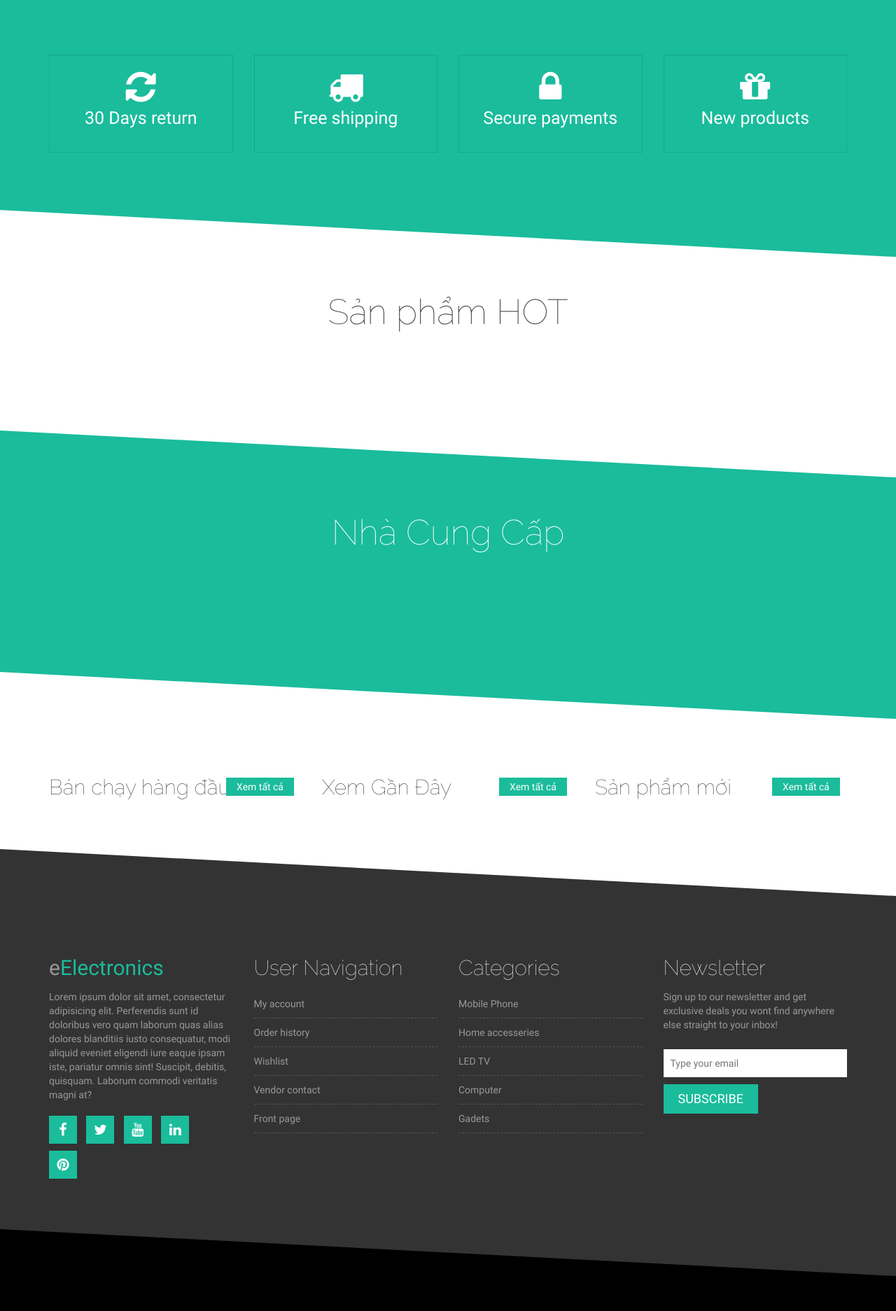
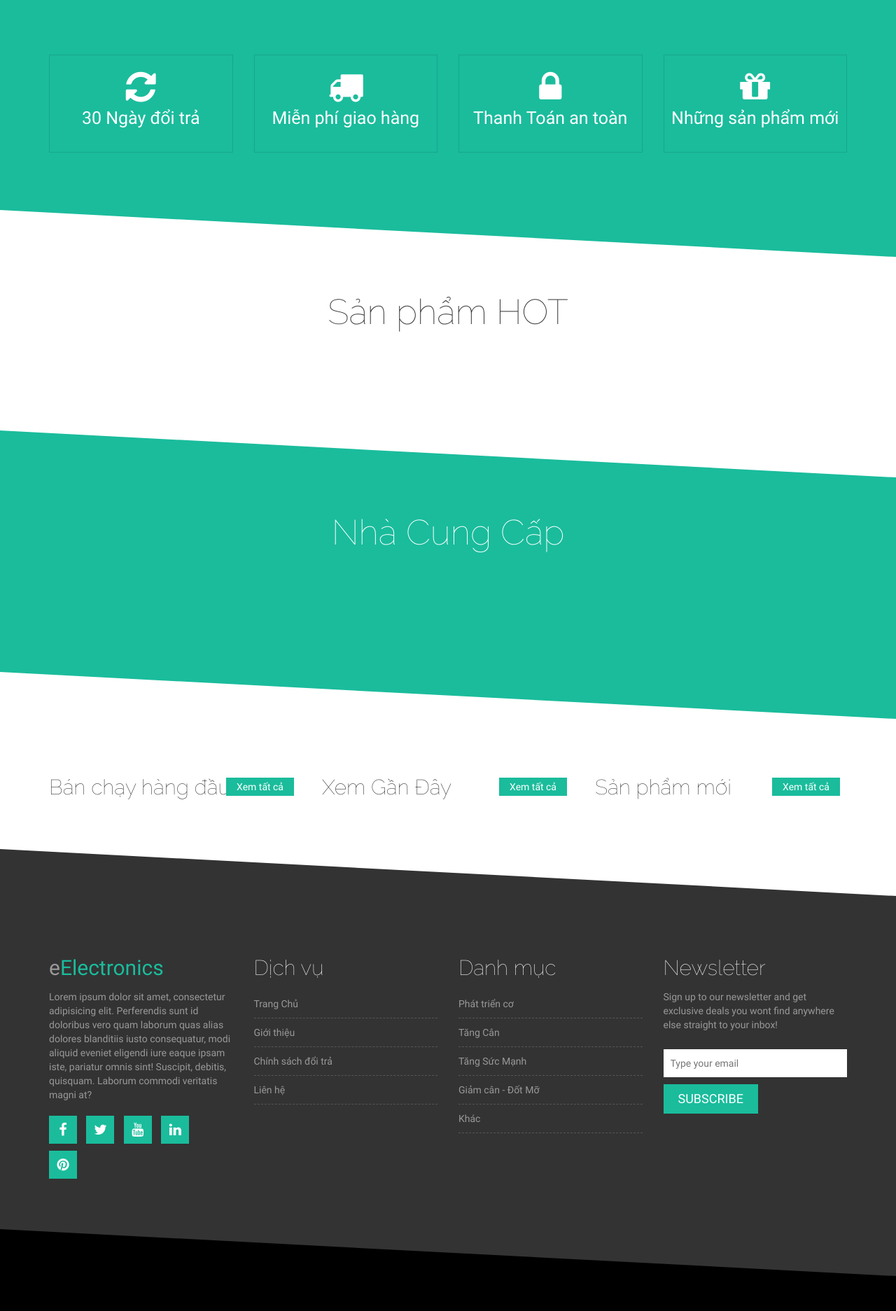
Before and after one commit to dangnghia1997/DoAnWeb_CK, a PHP site: page / in a window 1280 px wide. Shown: the part 922-2795 px from the top of the page at 70% size. Run offline with PHP 8.4, Linux system fonts and the light colour scheme; data that the repository does not hold is empty; some libraries are stand-ins or nearby versions.

Commit message:
cap nhat 1/6 - 11h26p

```diff
--- /dev/null
+++ b/gioi_thieu.php
@@ -0,0 +1,3 @@
+<?php
+include("templates/layout.php");
+?>
--- a/public/layout/css/style.css
+++ b/public/layout/css/style.css
@@ -999,11 +999,15 @@ div.cart-collaterals ul.products li.product:hover .add_to_cart_button{background
 
 
 .single-shop-product h2 {
-    font-size: 20px;
+    font-size: 16px;
     margin: 10px 0;
+    white-space: pre;
+    overflow:  hidden;
+    text-overflow: ellipsis;
+    /* font-weight: bolder; */
 }
 .product-option-shop {
-    margin-top: 15px;
+    margin-top: 30px;
 }
 
 .single-shop-product {margin-bottom: 50px}
@@ -1069,3 +1073,10 @@ ul.menu-left li{
 }
 
 /*END menu-left*/
+
+<<<<<<< HEAD
+.product-upper {
+    height: 214px;
+}
+=======
+>>>>>>> 527178d2f96c5ca383bcd0e38eed2e6ac7a58faf
--- a/templates/footer-bottom.php
+++ b/templates/footer-bottom.php
@@ -3,7 +3,7 @@
             <div class="row">
                 <div class="col-md-8">
                     <div class="copyright">
-                        <p>&copy; 2015 eElectronics. All Rights Reserved. Coded with <i class="fa fa-heart"></i> by <a href="http://wpexpand.com" target="_blank">WP Expand</a></p>
+                        <p>&copy; 2018 eFood Supplements. All Rights Reserved. Coded with <i class="fa fa-heart"></i> by <a href="http://wpexpand.com" target="_blank">WP Expand</a></p>
                     </div>
                 </div>
 
--- a/templates/footer-top.php
+++ b/templates/footer-top.php
@@ -18,26 +18,26 @@
 
                 <div class="col-md-3 col-sm-6">
                     <div class="footer-menu">
-                        <h2 class="footer-wid-title">User Navigation </h2>
+                        <h2 class="footer-wid-title">Dịch vụ</h2>
                         <ul>
-                            <li><a href="#">My account</a></li>
-                            <li><a href="#">Order history</a></li>
-                            <li><a href="#">Wishlist</a></li>
-                            <li><a href="#">Vendor contact</a></li>
-                            <li><a href="#">Front page</a></li>
+                            <li><a href=".">Trang Chủ</a></li>
+                            <li><a href="gioi_thieu.php">Giới thiệu</a></li>
+                            <li><a href="#">Chính sách đổi trả</a></li>
+                            <li><a href="lien_he.php">Liên hệ</a></li>
+
                         </ul>
                     </div>
                 </div>
 
                 <div class="col-md-3 col-sm-6">
                     <div class="footer-menu">
-                        <h2 class="footer-wid-title">Categories</h2>
+                        <h2 class="footer-wid-title">Danh mục</h2>
                         <ul>
-                            <li><a href="#">Mobile Phone</a></li>
-                            <li><a href="#">Home accesseries</a></li>
-                            <li><a href="#">LED TV</a></li>
-                            <li><a href="#">Computer</a></li>
-                            <li><a href="#">Gadets</a></li>
+                            <li><a href="#">Phát triển cơ</a></li>
+                            <li><a href="#">Tăng Cân</a></li>
+                            <li><a href="#">Tăng Sức Mạnh</a></li>
+                            <li><a href="#">Giảm cân - Đốt Mỡ</a></li>
+                            <li><a href="#">Khác</a></li>
                         </ul>
                     </div>
                 </div>
--- a/templates/mainmenu.php
+++ b/templates/mainmenu.php
@@ -38,8 +38,8 @@ $(function() {
 </script>
                     <ul class="nav navbar-nav">
                         <li class="active"><a href="index.php">Trang Chủ</a></li>
-                        <li><a href="san_pham.php">Sản phẩm</a></li>
-                        <li><a href="chi_tiet_san_pham.php">Chi tiết sản phẩm</a></li>
+                        <li><a href="san_pham.php">Tất cả Sản Phẩm</a></li>
+                        <li><a href="gioi_thieu.php">Giới thiệu</a></li>
                         <li><a href="gio_hang.php">Giỏ hàng</a></li>
                         <li><a href="thanh_toan.php">Thanh toán</a></li>
                         <!-- <li><a href="#">Category</a></li> -->
--- a/templates/site-branding-area.php
+++ b/templates/site-branding-area.php
@@ -3,13 +3,13 @@
             <div class="row">
                 <div class="col-sm-6">
                     <div class="logo">
-                        <h1><a href="index.html">e<span>Electronics</span></a></h1>
+                        <h1><a href=".">e<span>Food Supplements</span></a></h1>
                     </div>
                 </div>
 
                 <div class="col-sm-6">
                     <div class="shopping-item">
-                        <a href="cart.html">Cart - <span class="cart-amunt">$800</span> <i class="fa fa-shopping-cart"></i> <span class="product-count">5</span></a>
+                        <a href="cart.html">Giỏ hàng - <span class="cart-amunt">0 đ</span> <i class="fa fa-shopping-cart"></i> <span class="product-count">5</span></a>
                     </div>
                 </div>
             </div>
--- a/views/trang_chu/promo-area.php
+++ b/views/trang_chu/promo-area.php
@@ -5,25 +5,25 @@
                 <div class="col-md-3 col-sm-6">
                     <div class="single-promo">
                         <i class="fa fa-refresh"></i>
-                        <p>30 Days return</p>
+                        <p>30 Ngày đổi trả</p>
                     </div>
                 </div>
                 <div class="col-md-3 col-sm-6">
                     <div class="single-promo">
                         <i class="fa fa-truck"></i>
-                        <p>Free shipping</p>
+                        <p>Miễn phí giao hàng</p>
                     </div>
                 </div>
                 <div class="col-md-3 col-sm-6">
                     <div class="single-promo">
                         <i class="fa fa-lock"></i>
-                        <p>Secure payments</p>
+                        <p>Thanh Toán an toàn</p>
                     </div>
                 </div>
                 <div class="col-md-3 col-sm-6">
                     <div class="single-promo">
                         <i class="fa fa-gift"></i>
-                        <p>New products</p>
+                        <p>Những sản phẩm mới</p>
                     </div>
                 </div>
             </div>
```
Also changed, not shown: controllers/c_san_pham.php (+20 -0 lines), views/san_pham/v_right.php (+25 -0 lines).
